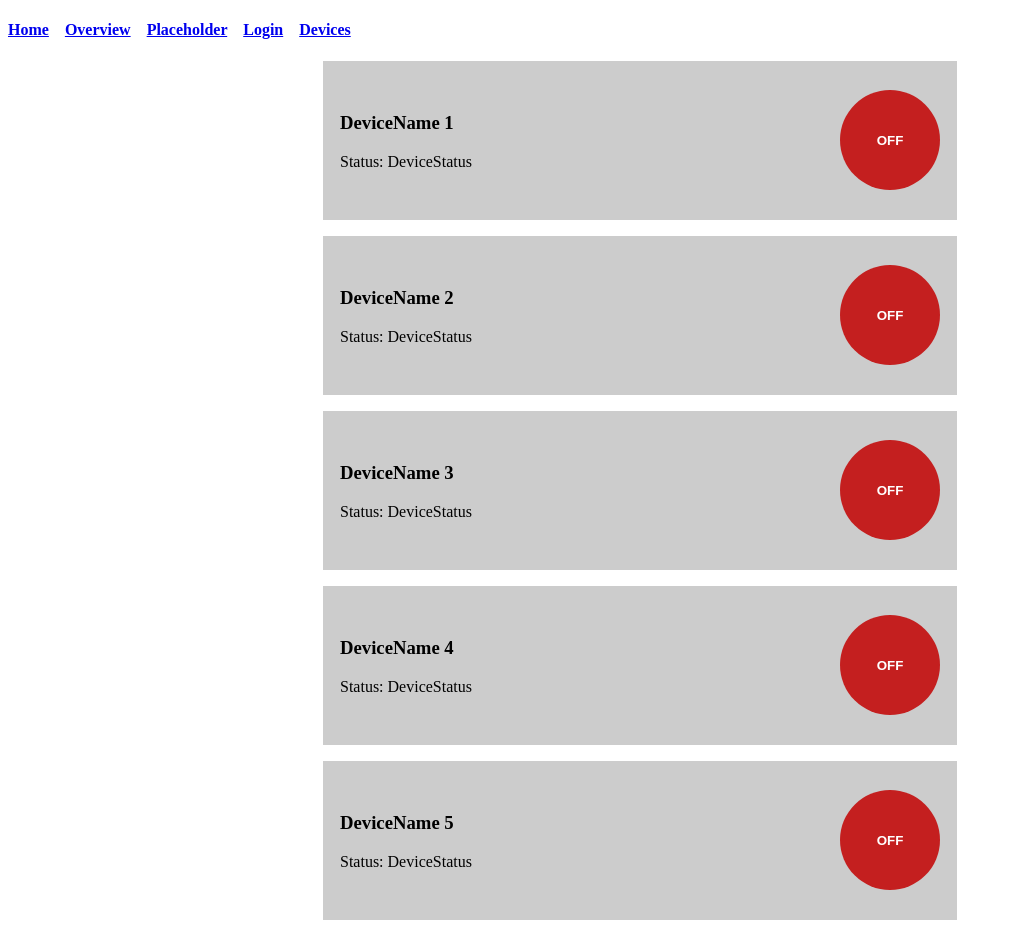
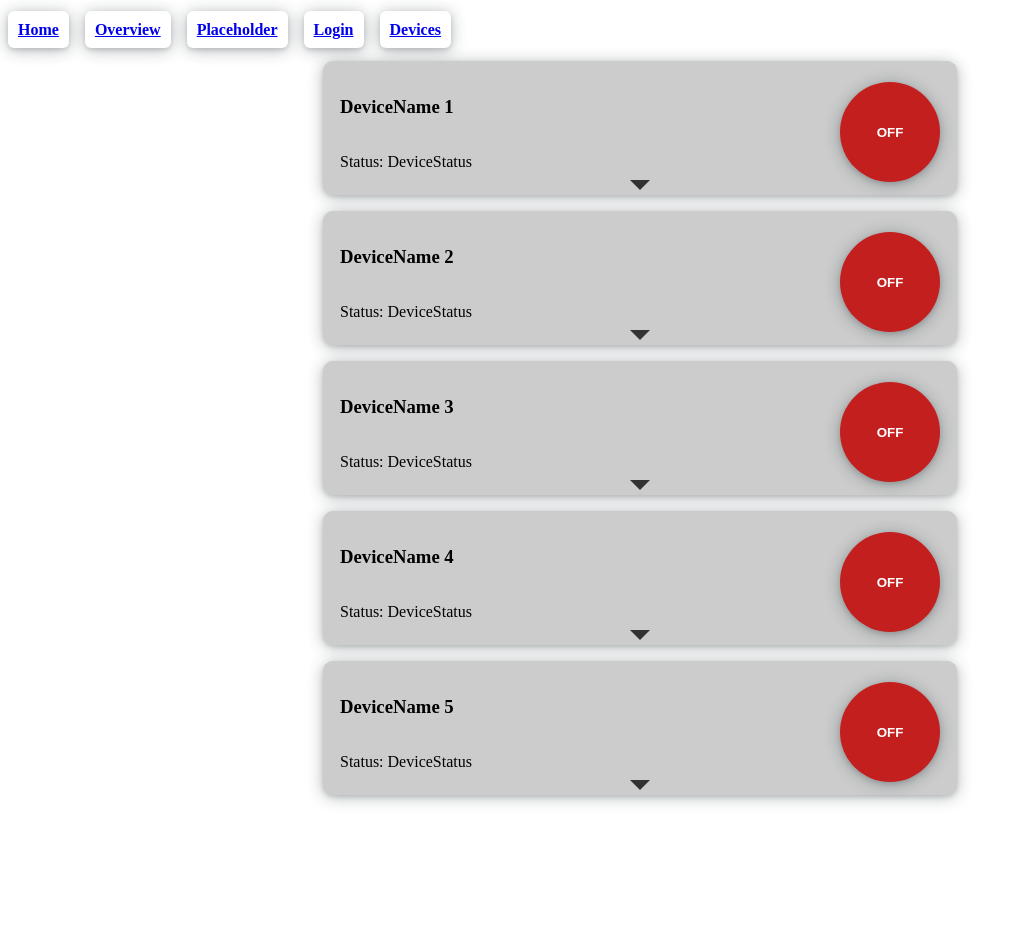
Before and after one commit to Smoxshirt/EnergyGuard, a Vue app: page /devices in a window 1280 px wide. Shown: the whole page, without its empty margins (0-1028 px from the left). After the commit the page ends 819 px from the top, so only its background shows below. Built offline with nearby package versions, Linux system fonts and the light colour scheme.

Commit message:
some styling

```diff
--- a/src/App.vue
+++ b/src/App.vue
@@ -4,7 +4,8 @@ import HelloWorld from './components/HelloWorld.vue'
 </script>
 
 <script>
-  import EnergyModel from './EnergyModel.js'
+  import EnergyModel from './EnergyModel.js';
+  import './views/main.css';
 
   export default {
     data(){
@@ -25,15 +26,15 @@ import HelloWorld from './components/HelloWorld.vue'
     <header>
 
         <h4>
-          <RouterLink to="/">Home</RouterLink>
+          <RouterLink to="/" class="buttons">Home</RouterLink>
           &nbsp;&nbsp;
-          <RouterLink to="/overview">Overview</RouterLink>
+          <RouterLink to="/overview" class="buttons">Overview</RouterLink>
           &nbsp;&nbsp;
-          <RouterLink to="/placeholder">Placeholder</RouterLink>
+          <RouterLink to="/placeholder" class="buttons">Placeholder</RouterLink>
           &nbsp;&nbsp;
-          <RouterLink to="/login">Login</RouterLink>
+          <RouterLink to="/login" class="buttons">Login</RouterLink>
           &nbsp;&nbsp;
-          <RouterLink to="/devices">Devices</RouterLink>
+          <RouterLink to="/devices" class="buttons">Devices</RouterLink>
         </h4>
 
     </header>
--- /dev/null
+++ b/src/views/DeviceView.css
@@ -0,0 +1,110 @@
+.devices-container {
+    display: flex;
+    flex-direction: column;
+    align-items: center;
+    justify-content: center;
+}
+.device {
+    width: 600px;
+    height: 100px;
+    border: 1px solid #ccc;
+    border-radius: 10px;
+    padding: 1rem;
+    margin-bottom: 1rem;
+    background-color: #ccc;
+    display: flex;
+    flex-direction: column;
+    align-items: center;
+    justify-content: space-between;
+    position: relative;
+    box-shadow: rgba(14, 30, 37, 0.12) 0px 2px 4px 0px, rgba(14, 30, 37, 0.32) 0px 2px 16px 0px;
+}
+
+.device-top {
+    display: flex;
+    justify-content: space-between;
+    align-items: center;
+    width: 100%;
+    padding-bottom: 20px;
+}
+
+.device-content {
+    display: inline-block;
+    height: 100%;
+    display: flex;
+    flex-direction: column;
+    justify-content: space-between;
+}
+
+.on-off-button {
+    border: none;
+    border-radius: 50%;
+    width: 100px;
+    height: 100px;
+    background-color: #4CAF50;
+    color: white;
+    text-align: center;
+    font-weight: bold;
+    cursor: pointer;
+    outline: none;
+    box-shadow: rgba(14, 30, 37, 0.12) 0px 2px 4px 0px, rgba(14, 30, 37, 0.32) 0px 2px 16px 0px;
+}
+
+.green {
+    background-color: #45a049;
+}
+
+.red {
+    background-color: #c41f1f;
+}
+
+.details {
+    margin-top: 1rem;
+}
+
+.device.expanded {
+    height: auto;
+}
+
+.expand-button {
+    border: none;
+    background: none;
+    cursor: pointer;
+    outline: none;
+    position: absolute;
+    left: 50%;
+    bottom: 0;
+    transform: translateX(-50%);
+
+}
+
+.arrow-down {
+    display: inline-block;
+    width: 0;
+    height: 0;
+    border-left: 10px solid transparent;
+    border-right: 10px solid transparent;
+    border-top: 10px solid #333;
+
+}
+
+.arrow-up {
+    display: inline-block;
+    width: 0;
+    height: 0;
+    border-left: 10px solid transparent;
+    border-right: 10px solid transparent;
+    border-bottom: 10px solid #333;
+}
+
+.details {
+    margin-top: 1rem;
+}
+
+.device-content-wrapper {
+    display: flex;
+    flex-direction: column;
+    justify-content: space-between;
+    align-items: center;
+    height: 100%;
+}
--- a/src/views/DeviceView.vue
+++ b/src/views/DeviceView.vue
@@ -1,18 +1,52 @@
 <script>
+import './DeviceView.css';
 export default {
   methods: {
-    toggle(device) {
+    toggleActive(device) {
       device.isActive = !device.isActive;
     },
+    toggleExpand(device) {
+        device.expanded = !device.expanded;
+    }
   },
   data() {
     return {
         devices: [
-            {id: 1, name: 'DeviceName 1', status: 'DeviceStatus', isActive: false },
-            {id: 2, name: 'DeviceName 2', status: 'DeviceStatus', isActive: false },
-            {id: 3, name: 'DeviceName 3', status: 'DeviceStatus', isActive: false },
-            {id: 4, name: 'DeviceName 4', status: 'DeviceStatus', isActive: false },
-            {id: 5, name: 'DeviceName 5', status: 'DeviceStatus', isActive: false }
+            {
+                id: 1,
+                name: 'DeviceName 1', //user chooses name on web app, default to device "id"?
+                status: 'DeviceStatus', //unsure what to have here...
+                isActive: false,
+                expanded: false
+            },
+            {
+                id: 2,
+                name: 'DeviceName 2',
+                status: 'DeviceStatus',
+                isActive: false,
+                expanded: false
+            },
+            {
+                id: 3,
+                name: 'DeviceName 3',
+                status: 'DeviceStatus',
+                isActive: false,
+                expanded: false
+            },
+            {
+                id: 4,
+                name: 'DeviceName 4',
+                status: 'DeviceStatus',
+                isActive: false,
+                expanded: false
+            },
+            {
+                id: 5,
+                name: 'DeviceName 5',
+                status: 'DeviceStatus',
+                isActive: false,
+                expanded: false
+            }
         ],
     };
   },
@@ -21,62 +55,21 @@ export default {
 
 <template>
     <div class="devices-container">
-        <div class="device" v-for="device in devices" :key="device.id">
-            <div class="device-content">
-                <h3>{{ device.name }}</h3>
-                <p>Status: {{ device.status }}</p>
+        <div class="device" v-for="device in devices" :key="device.id" :class="{expanded: device.expanded}">
+            <div class="device-top">
+                <div class="device-content">
+                    <h3>{{ device.name }}</h3>
+                    <p>Status: {{ device.status }}</p>
+                    </div>
+                    <button class="on-off-button" :class="[device.isActive ? 'green' : 'red']" @click="toggleActive(device)">{{ device.isActive ? 'ON' : 'OFF' }}</button>
+                    <button class="expand-button" @click="toggleExpand(device)">
+                        <span class="arrow-down" v-if="!device.expanded"></span>
+                        <span class="arrow-up" v-else></span>
+                    </button>
+                </div>
+            <div class="details" v-if="device.expanded">
+                <p>Some extra info about {{ device.name }}</p>
             </div>
-            <button class="on-off-button" :class="[device.isActive ? 'green' : 'red']" @click="toggle(device)">{{ device.isActive ? 'ON' : 'OFF' }}</button>
         </div>
     </div>
 </template>
-
-<style scoped>
-.devices-container {
-    display: flex;
-    flex-direction: column;
-    align-items: center;
-    justify-content: center;
-}
-.device {
-    width: 600px;
-    height: 125px;
-    border: 1px solid #ccc;
-    padding: 1rem;
-    margin-bottom: 1rem;
-    cursor: pointer;
-    background-color: #ccc;
-    display: flex;
-    justify-content: space-between;
-    align-items: center
-}
-
-.device-content {
-    display: inline-block;
-}
-
-.on-off-button {
-    border: none;
-    border-radius: 50%;
-    width: 100px;
-    height: 100px;
-    background-color: #4CAF50;
-    color: white;
-    text-align: center;
-    font-weight: bold;
-    cursor: pointer;
-    outline: none;
-}
-
-.green {
-    background-color: #45a049;
-}
-
-.red {
-    background-color: #c41f1f;
-}
-
-.details {
-    margin-top: 1rem;
-}
-</style>
--- a/src/views/LoginView.vue
+++ b/src/views/LoginView.vue
@@ -1,4 +1,5 @@
 <script>
+    import './main.css';
     export default {
         methods: {
             mailChange(e){
@@ -36,9 +37,9 @@
         <input type="password" @change="passwordChange" placeholder="Password" />
     </div>
     <div>
-        <button @click="submit">Submit</button>
+        <button @click="submit" class="buttons2">Submit</button>
     </div>
     <div v-if="this.isSignedIn">
-      <button @click="logout">Log out</button>
+      <button @click="logout" class="buttons2">Log out</button>
     </div>
 </template>
--- /dev/null
+++ b/src/views/main.css
@@ -0,0 +1,17 @@
+.buttons {
+    cursor: pointer;
+    height: 50px;
+    width: 100px;
+    border-radius: 6px;
+    padding: 10px;
+    box-shadow: rgba(14, 30, 37, 0.12) 0px 2px 4px 0px, rgba(14, 30, 37, 0.32) 0px 2px 16px 0px;
+}
+
+.buttons2 {
+    cursor: pointer;
+    height: 30px;
+    width: 80px;
+    border-radius: 6px;
+    padding: 5px;
+    box-shadow: rgba(14, 30, 37, 0.12) 0px 2px 4px 0px, rgba(14, 30, 37, 0.32) 0px 2px 16px 0px;
+}
```
